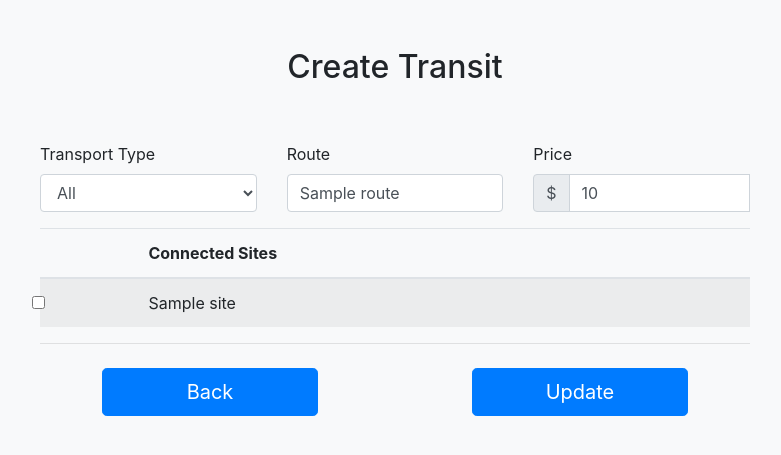
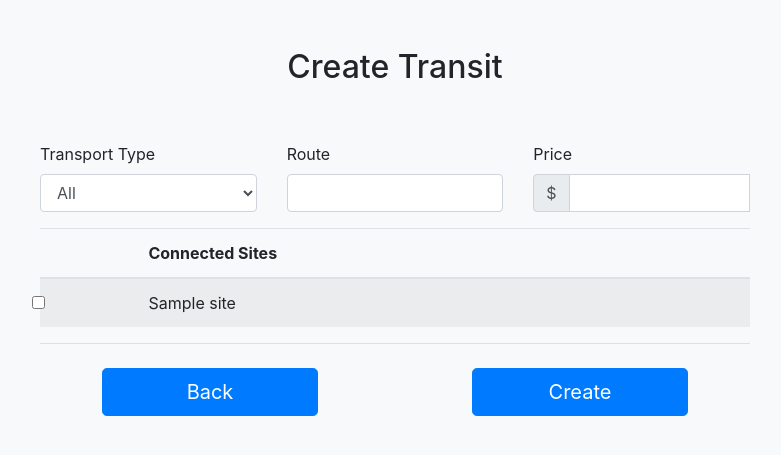
Before and after one commit to kunal1025/Atlanta-Beltline, a Flask app: template templates/transit/create_transit.html in a window 1280 px wide. Shown: the top 455 px of the page, without its empty margins (245-1026 px from the left). Run offline with Flask 2, Linux system fonts and the light colour scheme; the template is opened without the code that fills it: most values are stand-ins (such as "Sample title", 1, 10 or a date in 2020); parts of the project's set-up code (start-up, migrations or seed data) failed here and were passed over; some libraries are stand-ins or nearby versions.

Commit message:
Update create_transit.html

```diff
--- a/templates/transit/create_transit.html
+++ b/templates/transit/create_transit.html
@@ -23,7 +23,7 @@
                 <div class="row">
                     <div class="col-md-4 mb-3">
                         <label for="transportType">Transport Type</label>
-                        <select class="form-control" name="type" id="type">
+                        <select class="form-control" name="type" id="type" required>
                             <option value="">All</option>
                             <option value="MARTA">MARTA</option>
                             <option value="Bus">Bus</option>
@@ -32,7 +32,7 @@
                     </div>
                     <div class="col-md-4 mb-3">
                         <label for="route">Route</label>
-                        <input type="text" class="form-control" name="route" id="route" value="{{data.route}}" required>
+                        <input type="text" class="form-control" name="route" id="route" value="" required>
                         <div class="invalid-feedback">
                             Valid route is required
                         </div>
@@ -41,9 +41,9 @@
                         <label for="price">Price</label>
                         <div class="input-group">
                             <div class="input-group-prepend">
-                            <span class="input-group-text">$</span>
+                                <span class="input-group-text">$</span>
                             </div>
-                            <input type="text" class="form-control" name = "price" id="price" value="{{data.price}}" required>
+                            <input type="text" class="form-control" name = "price" id="price" value="" required>
                             <div class="invalid-feedback" style="width: 100%;">
                                 Valid price is required
                             </div>
@@ -61,7 +61,7 @@
                         {% for site in sites %}
                             <tr>
                                 <td>
-                                    <input class="form-check-input" type="checkbox" name="sites" id="transit" value="{{site.siteName}}">
+                                    <input class="form-check-input" type="checkbox" name="sites" id="site" value="{{site.siteName}}">
                                 </td>
                                 <td>{{site.siteName}}</td>
                             </tr>
@@ -80,7 +80,7 @@
                     </div>
 
                     <div class="col-md-4">
-                        <button class="btn btn-primary btn-lg btn-block" type="submit">Update</button>
+                        <button class="btn btn-primary btn-lg btn-block" type="submit">Create</button>
                     </div>
                 </div>
             </form>
```
